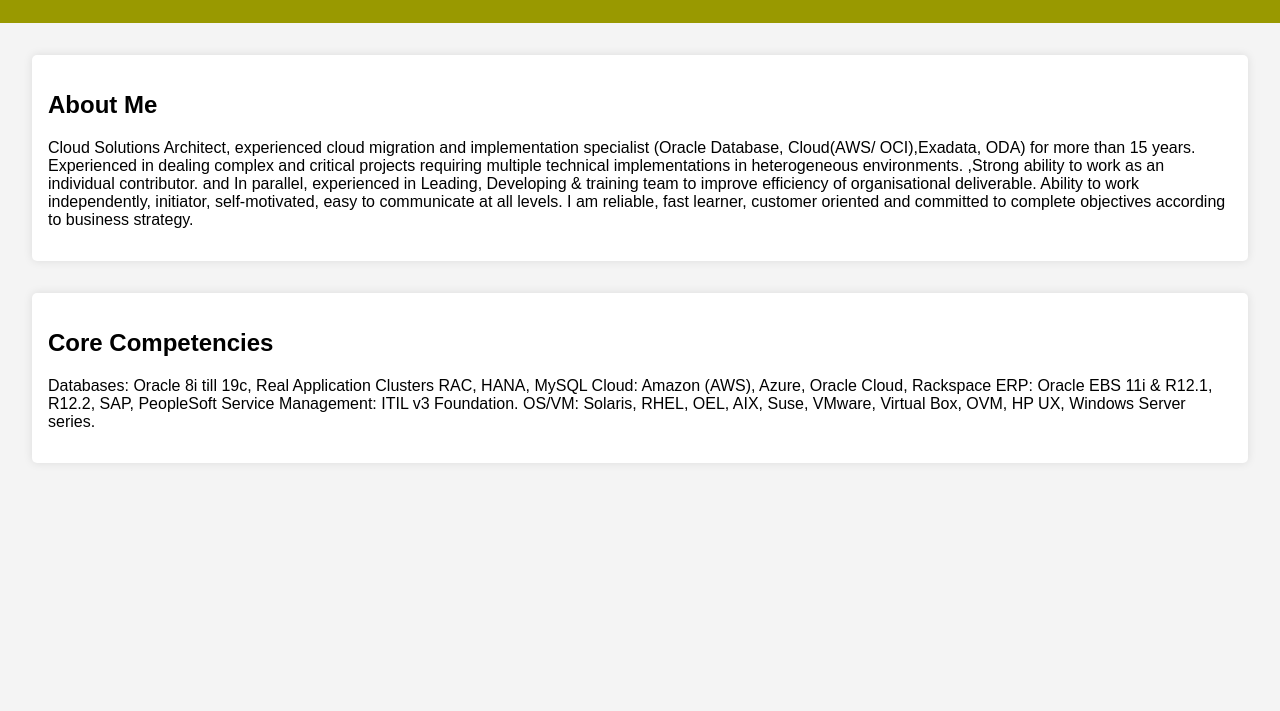
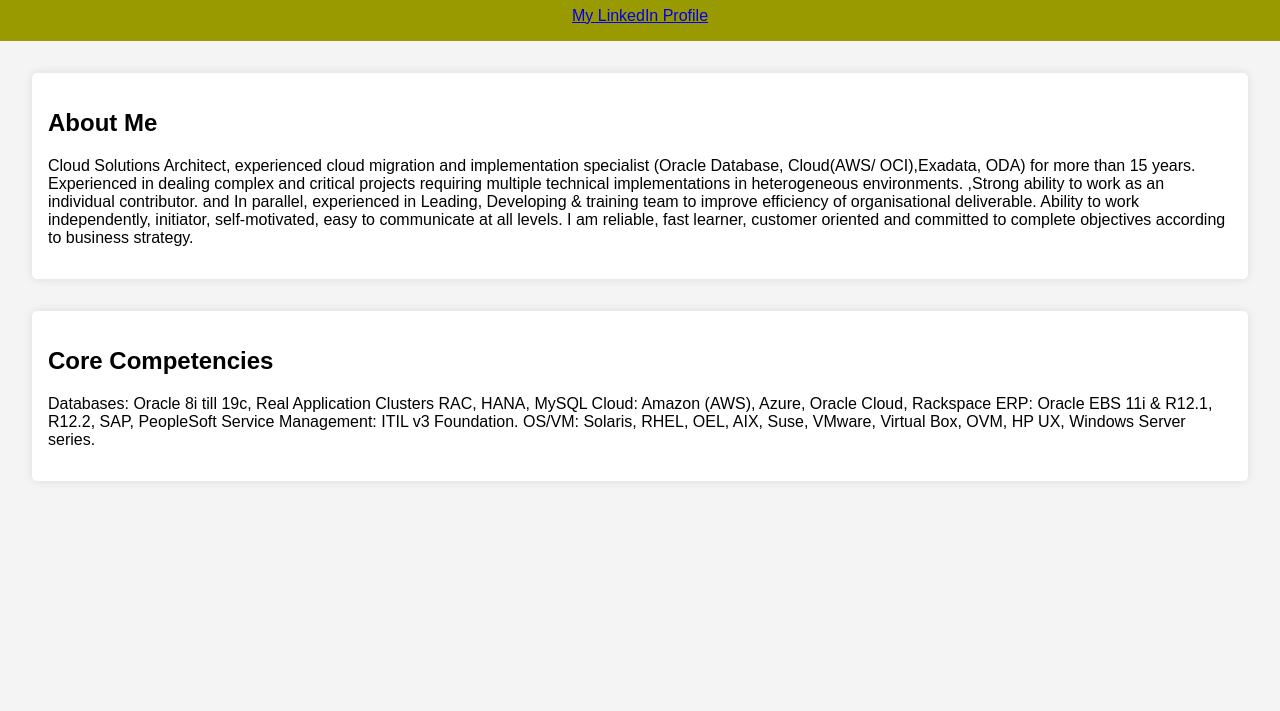
Before and after one commit to saumyasam/sam, a plain HTML site: page index.html in a window 1280 px wide. Shown: the part 89-800 px from the top of the page. Drawn offline with Linux system fonts and the light colour scheme.

Commit message:
Update index.html
added linkedin account

```diff
--- a/index.html
+++ b/index.html
@@ -9,6 +9,7 @@
 <body>
     <header>
         <h1>Welcome to Saumya-Sam's Portfolio... Activation in Progress</h1>
+        <h2></h2><a href=https://www.linkedin.com/in/saumyap/>My LinkedIn Profile</a></h2>
     </header>
     <section>
         <h2>About Me</h2>
```
